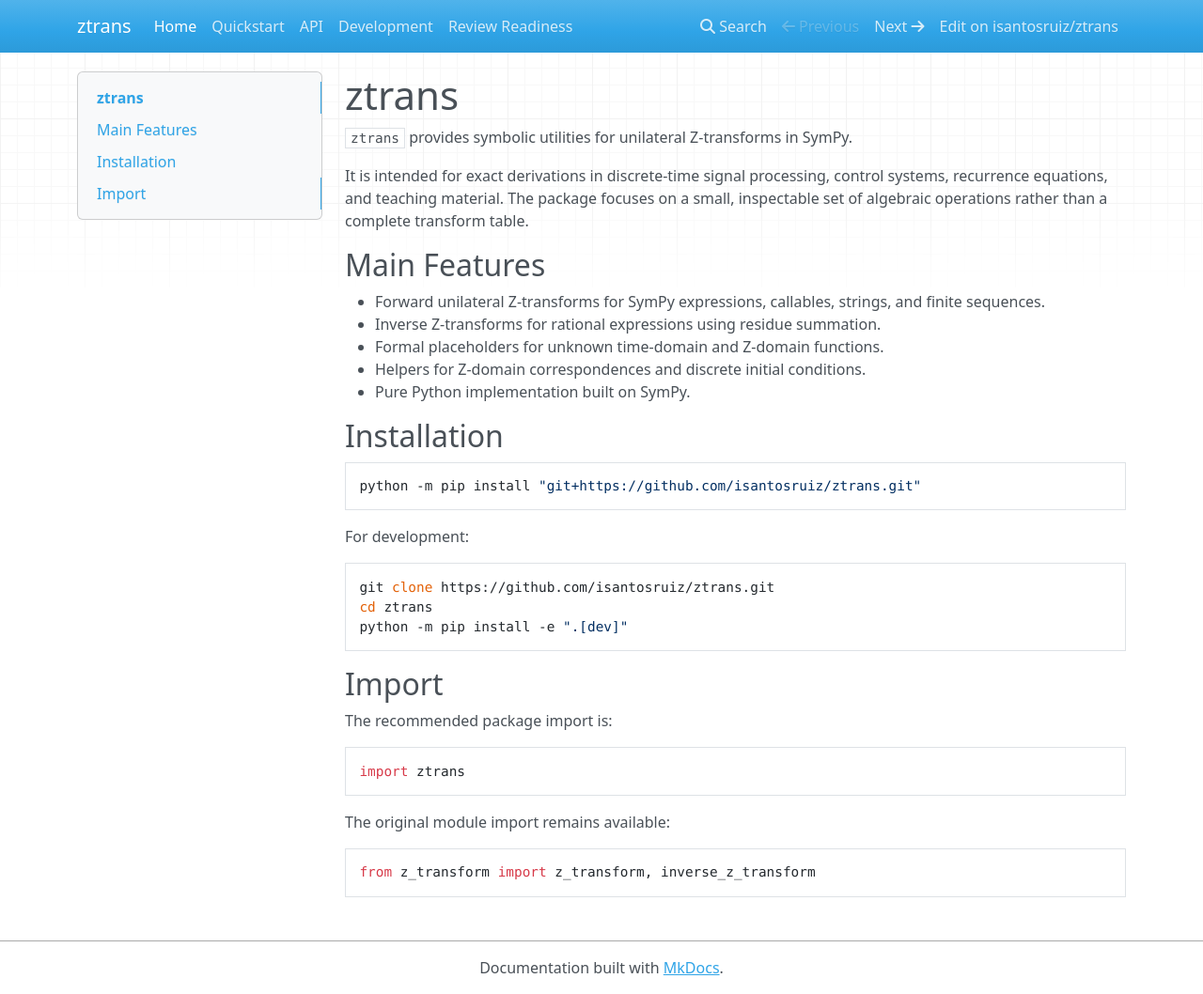
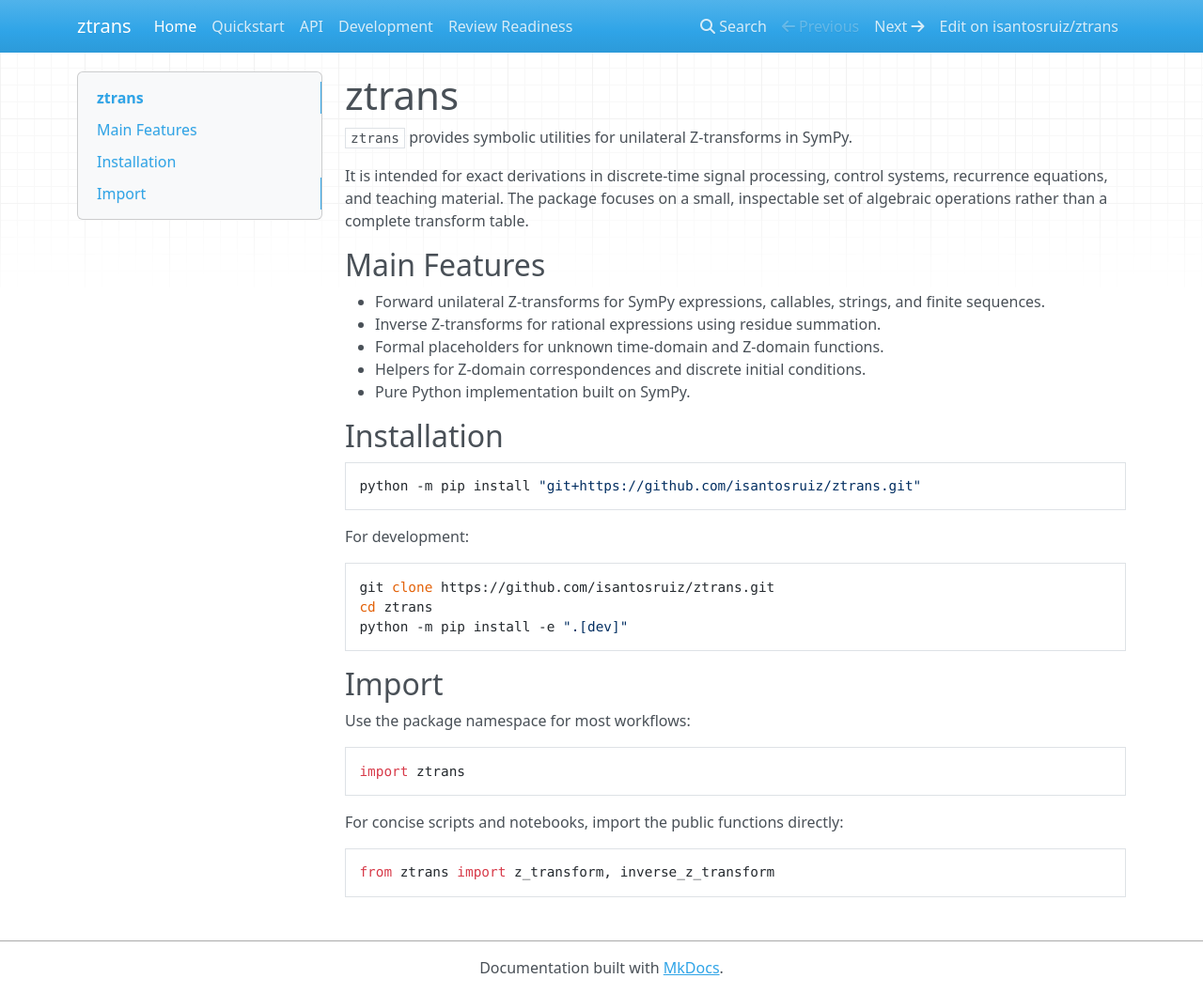
Before and after one commit to isantosruiz/ztrans, an MkDocs documentation site: the page built from docs/index.md, in a window 1280 px wide and 1058 px high. Shown: the whole window at 94% size. Built offline with MkDocs 1.6.1, drawn with Linux system fonts in a browser that asks for light colours; nearby versions of some CDN libraries.

Commit message:
Clarify stable public import interface

````diff
--- a/docs/index.md
+++ b/docs/index.md
@@ -32,14 +32,14 @@
 
 ## Import
 
-The recommended package import is:
+Use the package namespace for most workflows:
 
 ```python
 import ztrans
 ```
 
-The original module import remains available:
+For concise scripts and notebooks, import the public functions directly:
 
 ```python
-from z_transform import z_transform, inverse_z_transform
+from ztrans import z_transform, inverse_z_transform
 ```
--- a/ztrans/__init__.py
+++ b/ztrans/__init__.py
@@ -1,8 +1,4 @@
-"""Public package interface for ztrans.
-
-The project keeps ``z_transform.py`` as a compatibility module while also
-providing the package import ``import ztrans`` for packaging and review tools.
-"""
+"""Public package interface for ztrans."""
 
 from z_transform import (
     InverseZTransform,
````
Also changed, not shown: README.md (+3 -3 lines), docs/api.md (+1 -1 lines).
